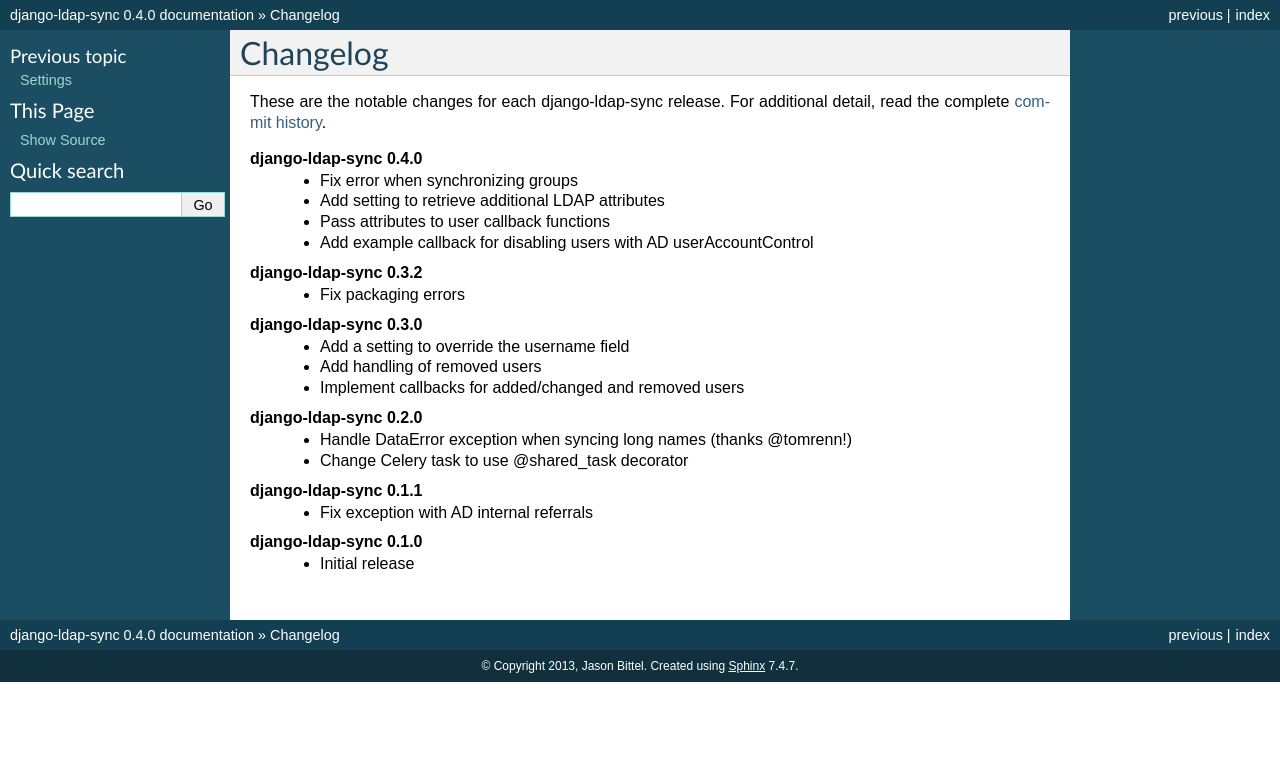
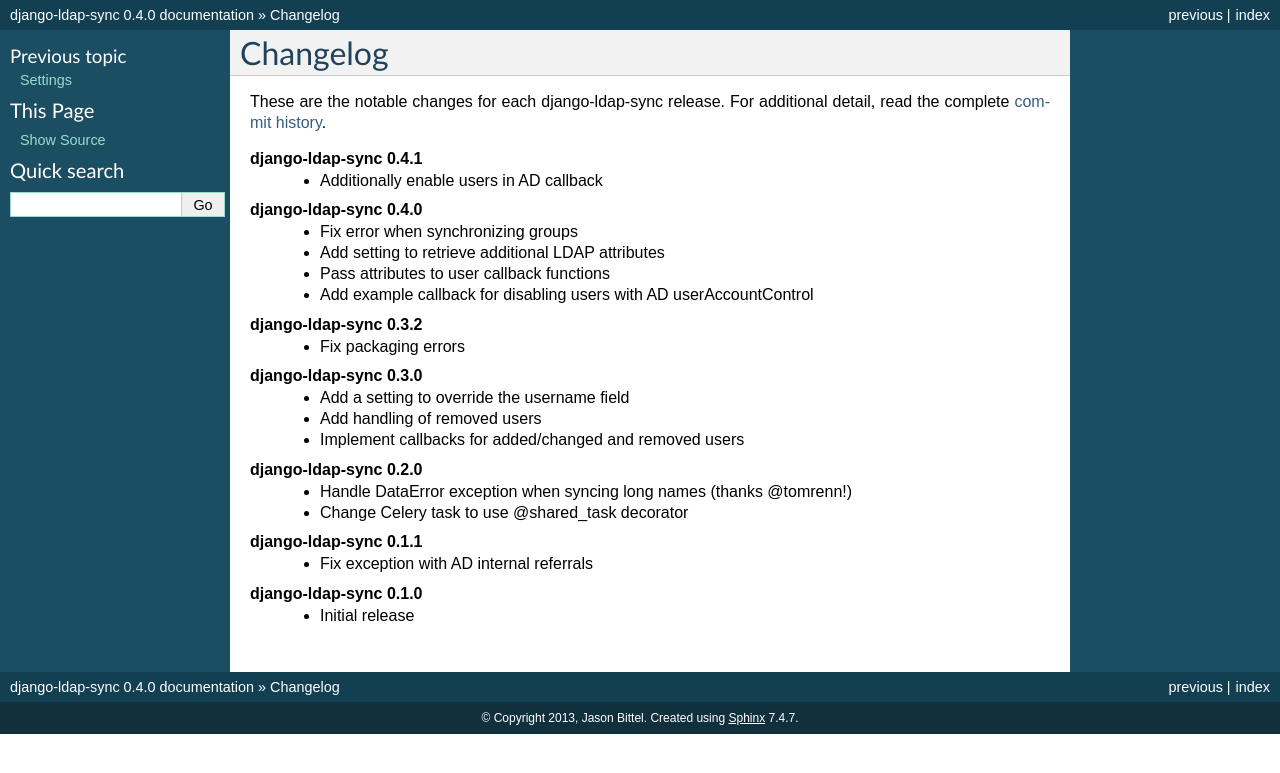
Before and after one commit to jbittel/django-ldap-sync, a Sphinx documentation site: the page built from docs/changelog.rst, in a window 1280 px wide. Shown: the top 773 px of the page. Built offline with Sphinx 7.4.7, drawn with Linux system fonts in a browser that asks for light colours.

Commit message:
Update changelog

```diff
--- a/docs/changelog.rst
+++ b/docs/changelog.rst
@@ -5,6 +5,9 @@ Changelog
 
 These are the notable changes for each django-ldap-sync release. For
 additional detail, read the complete `commit history`_.
+
+**django-ldap-sync 0.4.1**
+   * Additionally enable users in AD callback
 
 **django-ldap-sync 0.4.0**
    * Fix error when synchronizing groups
```
